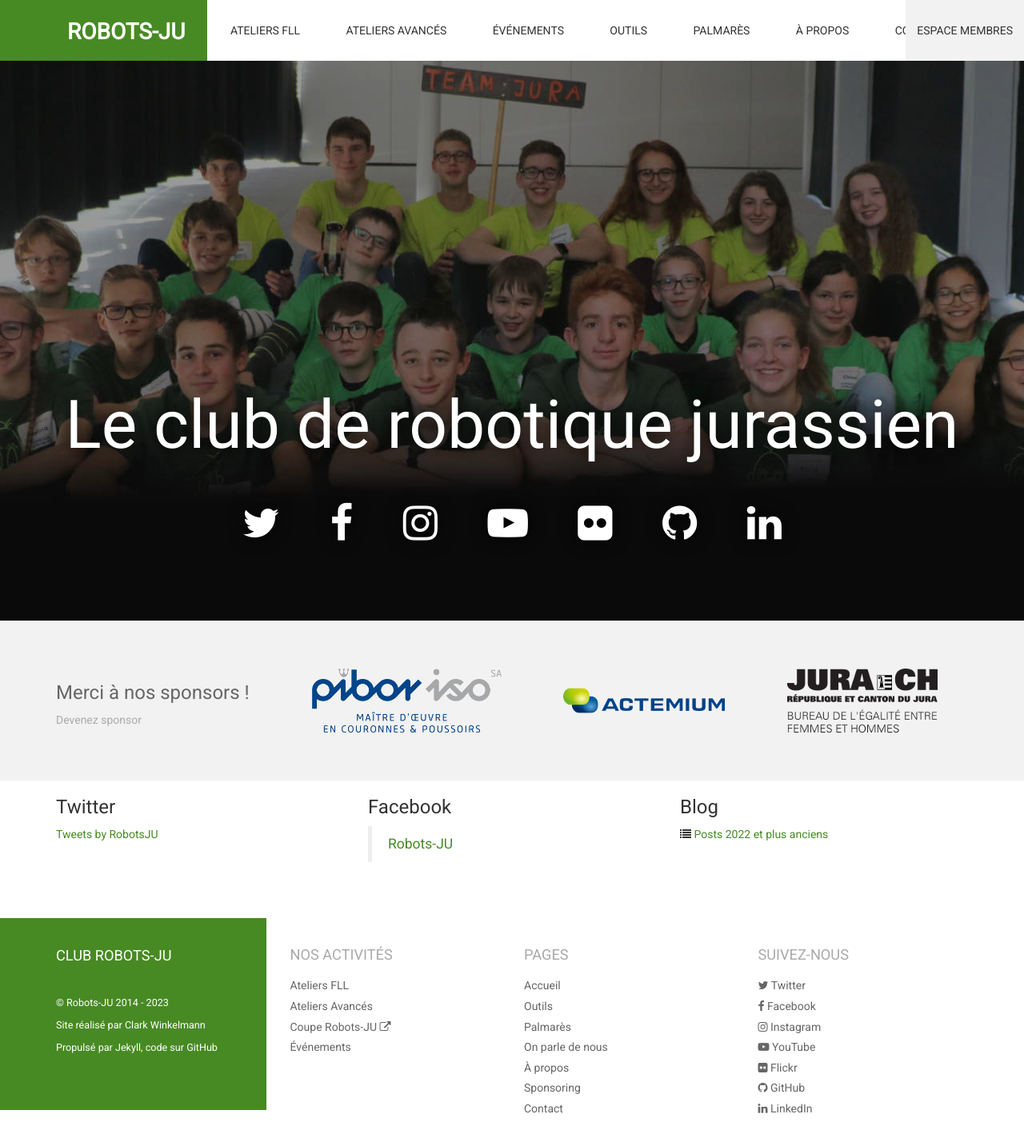
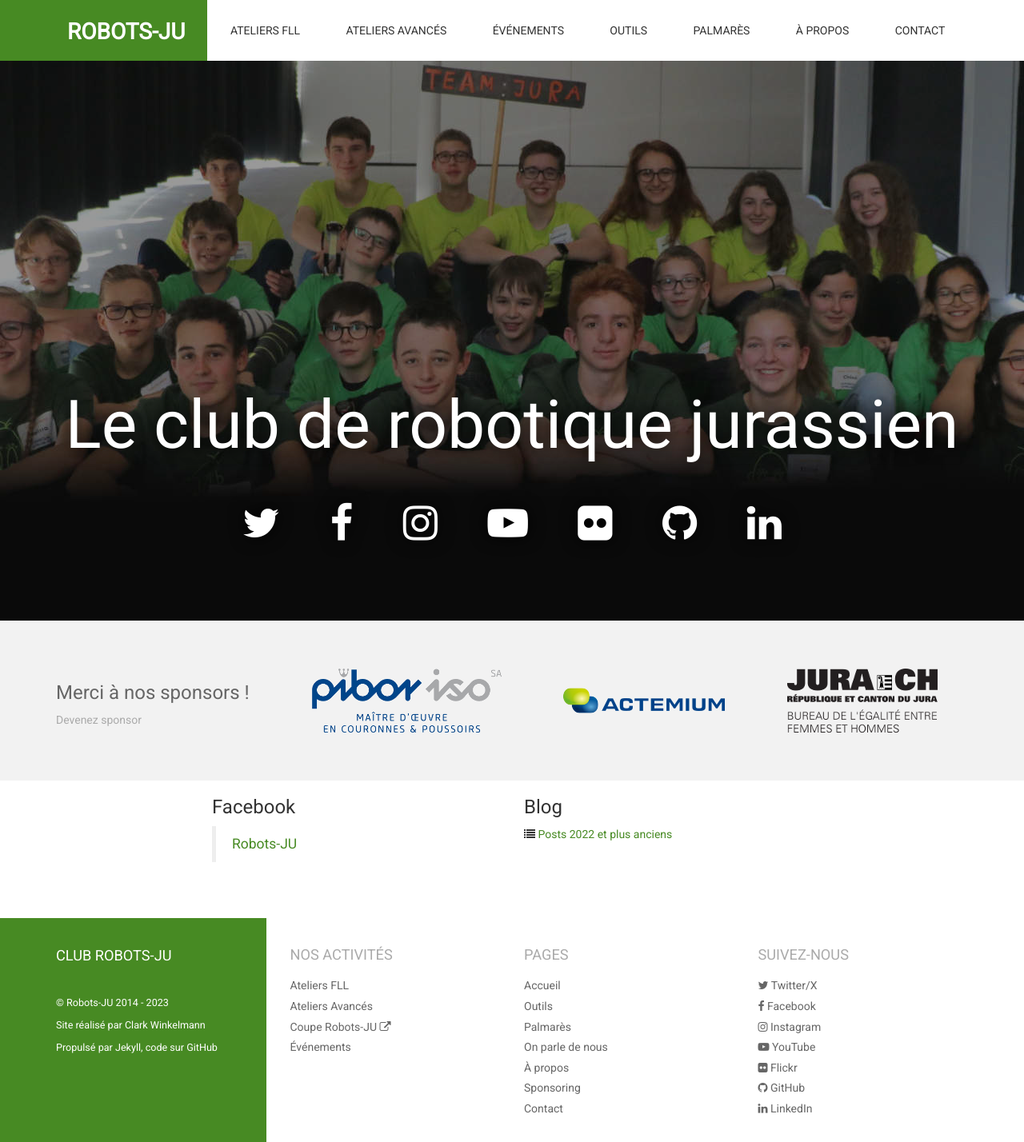
Before and after one commit to robots-ju/robots-ju.ch, a Jekyll site: the page built from index.md, in a window 1280 px wide. Shown: the whole page at 80% size. Built offline with Jekyll 4.4.1, drawn with Linux system fonts in a browser that asks for light colours; comment, search, counter and statistics services are not loaded; before the commit the page ends 1406 px from its top, so only the background shows below that.

Commit message:
Update layout and social

```diff
--- a/_config.yml
+++ b/_config.yml
@@ -64,7 +64,7 @@ sitemap:
       url: /contact
 
 social_links:
-  - title: Twitter
+  - title: Twitter/X
     url: https://twitter.com/RobotsJU
     label: "@RobotsJU"
     icon: twitter
--- a/_includes/header.html
+++ b/_includes/header.html
@@ -13,8 +13,5 @@
             </li>
             {% endfor %}
         </ul>
-        <ul class="member-menu">
-            <li><a href="https://membres.robots-ju.ch/">Espace membres</a></li>
-        </ul>
     </div>
 </header>
--- a/_sass/robotsju/_footer.scss
+++ b/_sass/robotsju/_footer.scss
@@ -24,7 +24,7 @@ footer {
 
     .brand-inception {
         padding: 1px 0;
-        min-height: 240px;
+        min-height: 280px;
 
         h3 {
             color: inherit;
--- a/index.md
+++ b/index.md
@@ -22,15 +22,11 @@ banner_text: Le club de robotique jurassien
 
 <div class="container page">
     <div class="row">
-        <section class="col-md-4">
-           <h3>Twitter</h3>
-            <a class="twitter-timeline" data-lang="fr" data-height="1000" href="https://twitter.com/RobotsJU">Tweets by RobotsJU</a>
-        </section>
-        <section class="col-md-4">
+        <section class="col-md-4 col-md-push-2">
            <h3>Facebook</h3>
             <div class="fb-page" data-href="https://www.facebook.com/RobotsJU/" data-tabs="timeline" data-width="" data-height="1000" data-small-header="false" data-adapt-container-width="true" data-hide-cover="false" data-show-facepile="true"><blockquote cite="https://www.facebook.com/RobotsJU/" class="fb-xfbml-parse-ignore"><a href="https://www.facebook.com/RobotsJU/">Robots-JU</a></blockquote></div>
         </section>
-        <section class="col-md-4 posts-home">
+        <section class="col-md-4 col-md-push-2 posts-home">
             <h3>Blog</h3>
             {% for post in site.posts limit:3 %}
             {% capture post_year %}{{ post.date | date: '%Y' | plus: 0 }}{% endcapture %}
@@ -48,6 +44,5 @@ banner_text: Le club de robotique jurassien
     </div>
 </div>
 
-<script async src="https://platform.twitter.com/widgets.js" charset="utf-8"></script>
 <div id="fb-root"></div>
 <script async defer crossorigin="anonymous" src="https://connect.facebook.net/fr_FR/sdk.js#xfbml=1&version=v6.0"></script>
```
